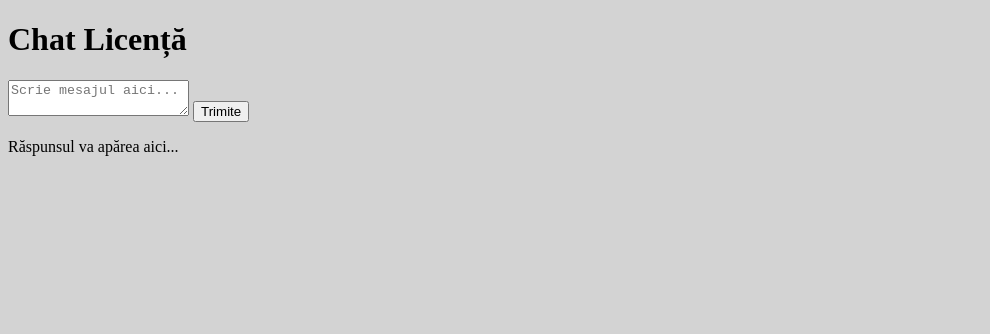
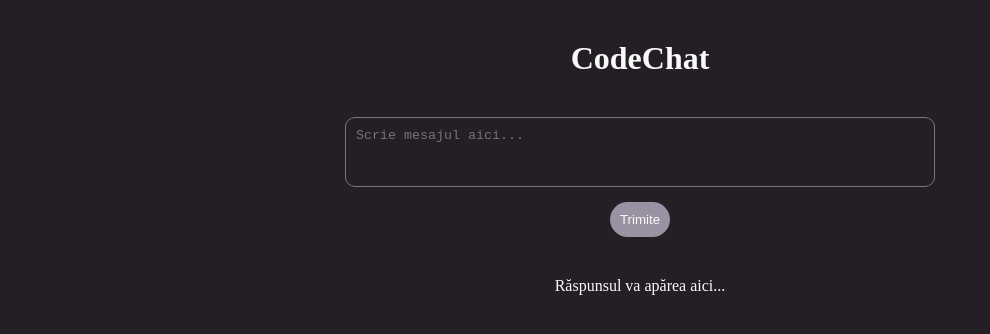
Before and after one commit to Brshoooter/CodeChat, a website: page public/index.html in a window 1280 px wide. Shown: the whole page, without its empty margins (0-990 px from the left). Drawn offline with Linux system fonts and the light colour scheme.

```diff
--- a/public/index.html
+++ b/public/index.html
@@ -9,7 +9,10 @@
 <body>
 
     <div class="container">
-        <h1>Chat Licență</h1>
+
+        <header>
+            <h1>CodeChat</h1>
+        </header>
 
         <div class="input-area">
             <textarea id="prompt" placeholder="Scrie mesajul aici..."></textarea>
--- a/public/style.css
+++ b/public/style.css
@@ -1 +1,48 @@
-body { background-color: lightgray; }
+* {
+    margin: 10px;
+    padding: 0px;
+    box-sizing: border-box;
+    background-color: #231F25;
+}
+
+header {
+  text-align: center;
+  padding: 10px;
+  color: #FAF9FA;
+}
+
+.input-area{
+    padding: 10px;
+    text-align: center;
+    color: #FAF9FA;
+}
+
+.input-area textarea{
+    padding: 10px;
+    width: 50%;
+    height: 70px;
+    margin: 0 auto 15px auto;
+    border-radius: 10px;
+
+    resize: none;
+
+    display: block;
+    color: #FAF9FA;
+
+}
+
+.input-area button{
+    padding: 10px;
+    background-color: #9892A3;
+    color: #FAF9FA;
+    display: block;
+    margin: 0 auto;
+    border: none;
+    border-radius: 20px;
+}
+
+.response-area{
+    padding: 10px;
+    text-align: center;
+    color: #FAF9FA;
+}
```
Also changed, not shown: package.json (added, +27 -0 lines), 1 other file.
